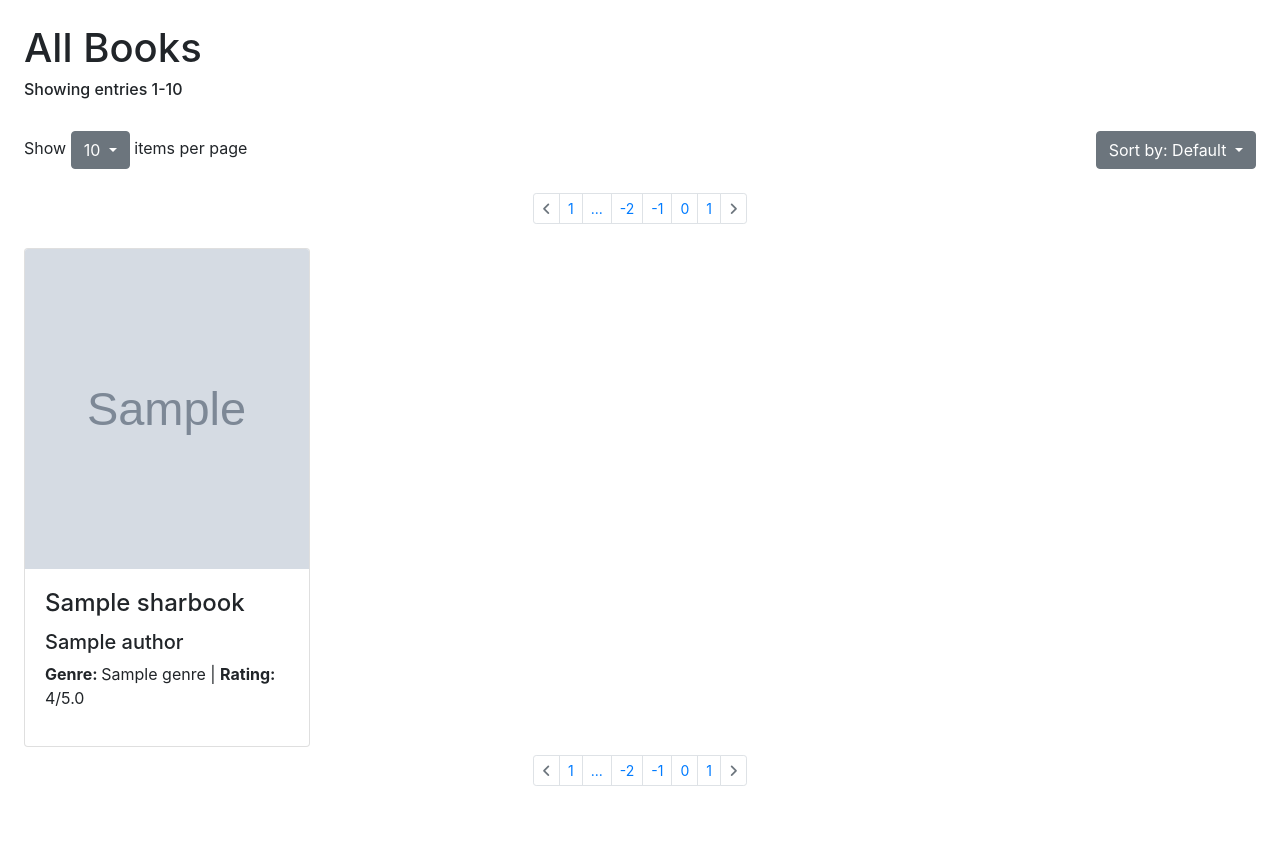
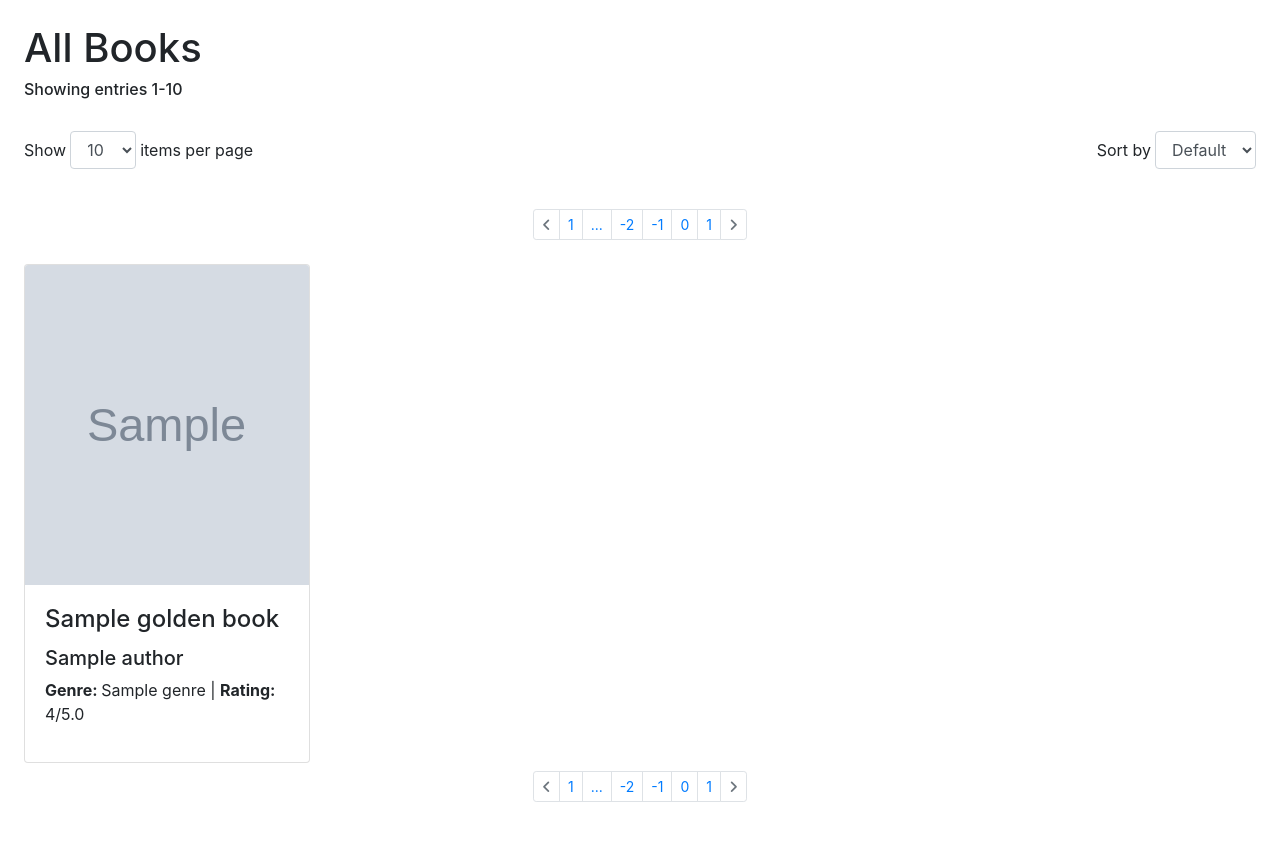
Before and after one commit to valerium-dev/bookworm-db, a Flask app: page /books in a window 1280 px wide. Shown: the part 70-912 px from the top of the page. Before the commit the page ends 856 px from the top, so only its background shows below. Run offline with Flask 2, Linux system fonts and the light colour scheme; grey boxes marked "Sample" are stand-in pictures; a database or web service that is not in the repository returns one stand-in record (values such as "Sample title"); some libraries are stand-ins or nearby versions.

Commit message:
Sorting for books is done

```diff
--- a/app.py
+++ b/app.py
@@ -1,4 +1,4 @@
-from flask import Flask, render_template, redirect, url_for, request
+from flask import Flask, render_template, url_for, request, redirect
 from pymongo import MongoClient
 import os
 from bson.objectid import ObjectId
@@ -10,9 +10,9 @@ atlas_user = os.getenv("ATLAS_USER")
 atlas_pwd = os.getenv("ATLAS_PASSWD")
 mongo = MongoClient(
     f'mongodb+srv://{atlas_user}:{atlas_pwd}@cluster0.rh1w0.mongodb.net/book_worm_database?retryWrites=true&w=majority')
-books_collection = mongo.book_worm_database.SharBooks
-authors_collection = mongo.book_worm_database.SharAuthorsv2
-publishers_collection = mongo.book_worm_database.SharPub
+books_collection = mongo.book_worm_database.Golden_Books
+authors_collection = mongo.book_worm_database.Golden_Authors
+publishers_collection = mongo.book_worm_database.Golden_Publishers
 
 
 @app.route('/')
@@ -41,7 +41,8 @@ def books():
             temp['rating'] = book['rating']
             temp['thumbnail_url'] = book['thumbnail']
             book_list.append(temp)
-        return render_template('books.html', books=book_list, pageNumber=0, perPage=10, numPages=num_pages)
+        return render_template('books.html', books=book_list, pageNumber=0, perPage=10, numPages=num_pages,
+                               sortType=None)
     else:
         page_number = int(page_number)
         per_page = int(per_page)
@@ -53,10 +54,51 @@ def books():
             temp['title'] = book['title']
             temp['authors'] = book['authors']
             temp['genre'] = book['genre']
+            temp['rating'] = book['rating']
             temp['thumbnail_url'] = book['thumbnail']
             book_list.append(temp)
         return render_template('books.html', books=book_list, pageNumber=page_number, perPage=per_page,
-                               numPages=num_pages)
+                               numPages=num_pages, sortType=None)
+
+
+@app.route('/books', methods=['POST'])
+def books_form_submit():
+    form_values = request.form
+    per_page = int(form_values['perPage'])
+
+    try:
+        page_number = int(form_values['pageNumber'])
+    except KeyError:
+        page_number = 0
+
+    num_pages = books_collection.estimated_document_count() // per_page
+    sort_type = form_values['sort-type'] if form_values['sort-type'] != 'Default' else None
+
+    book_list = []
+    if sort_type is not None:
+        for book in books_collection.find().sort(sort_type).skip(page_number * per_page).limit(per_page):
+            temp = dict()
+            temp['_id'] = book['_id']
+            temp['title'] = book['title']
+            temp['authors'] = book['authors']
+            temp['genre'] = book['genre']
+            temp['rating'] = book['rating']
+            temp['thumbnail_url'] = book['thumbnail']
+            book_list.append(temp)
+        return render_template('books.html', books=book_list, pageNumber=page_number, perPage=per_page,
+                               numPages=num_pages, sortType=sort_type)
+    else:
+        for book in books_collection.find().skip(page_number * per_page).limit(per_page):
+            temp = dict()
+            temp['_id'] = book['_id']
+            temp['title'] = book['title']
+            temp['authors'] = book['authors']
+            temp['genre'] = book['genre']
+            temp['rating'] = book['rating']
+            temp['thumbnail_url'] = book['thumbnail']
+            book_list.append(temp)
+        return render_template('books.html', books=book_list, pageNumber=page_number, perPage=per_page,
+                               numPages=num_pages, sortType=sort_type)
 
 
 @app.route('/books/<string:book_id>')
@@ -109,7 +151,6 @@ def author_instance(author_id):
     return render_template('author-instance.html', author=author)
 
 
-
 @app.route('/publishers', methods=['GET'])
 def publishers():
     page_number = request.args.get('pageNumber')
--- a/templates/books.html
+++ b/templates/books.html
@@ -11,44 +11,57 @@
 </style>
 {% endblock %}
 {% block body %}
+    <form action="/books" method="post" id="page-controls"></form>
     <div class="container-fluid p-4">
         <h1>All Books</h1>
         <h6 id="entriesText">Showing entries {{ pageNumber * perPage + 1 }}-{{ pageNumber * perPage + perPage }}</h6>
     </div>
     <div class="container-fluid d-flex pl-4 pr-4">
-        <div class="dropdown mr-auto">
+        <div class="form-group form-inline mr-auto">
             Show
-            <button class="btn btn-secondary dropdown-toggle" type="button" data-toggle="dropdown">{{ perPage }}
-            <span class="caret"></span></button>
-            <div class="dropdown-menu">
+            <select class="form-control mr-1 ml-1" id="perPage" name="perPage" form="page-controls" onchange="this.form.submit()">
                 {% if perPage == 10 %}
-                    <a class="dropdown-item active" href="/books?pageNumber={{ pageNumber }}&perPage=10">10</a>
+                    <option selected="selected" value="10">10</option>
                 {% else %}
-                    <a class="dropdown-item" href="/books?pageNumber={{ pageNumber }}&perPage=10">10</a>
+                    <option value="10">10</option>
                 {% endif %}
                 {% if perPage == 25 %}
-                    <a class="dropdown-item active" href="/books?pageNumber={{ pageNumber }}&perPage=25">25</a>
+                    <option selected="selected" value="25">25</option>
                 {% else %}
-                    <a class="dropdown-item" href="/books?pageNumber={{ pageNumber }}&perPage=25">25</a>
+                    <option value="25">25</option>
                 {% endif %}
                 {% if perPage == 50 %}
-                    <a class="dropdown-item active" href="/books?pageNumber={{ pageNumber }}&perPage=50">50</a>
+                    <option selected="selected" value="50">50</option>
                 {% else %}
-                    <a class="dropdown-item" href="/books?pageNumber={{ pageNumber }}&perPage=50">50</a>
+                    <option value="50">50</option>
                 {% endif %}
-            </div>
+            </select>
             items per page
         </div>
-        <div class="dropdown ml-auto">
-            <button class="btn btn-secondary dropdown-toggle" type="button" data-toggle="dropdown">Sort by: Default
-            <span class="caret"></span></button>
-            <div class="dropdown-menu">
-                <a class="dropdown-item active" href="/books">Default</a>
-                <a class="dropdown-item" href="#">Title</a>
-                <a class="dropdown-item" href="#">Author</a>
-                <a class="dropdown-item" href="#">Genre</a>
-                <a class="dropdown-item" href="#">Rating</a>
-            </div>
+        <div class="form-group form-inline">
+            <label for="sort-types">Sort by</label>
+            <select class="form-control ml-1" id="sort-types" name="sort-type" form="page-controls" onchange="this.form.submit()">
+                {% if sortType == None %}
+                    <option selected="selected">Default</option>
+                {% else %}
+                    <option>Default</option>
+                {% endif %}
+                {% if sortType == 'title' %}
+                    <option selected="selected" value="title">Title</option>
+                {% else %}
+                    <option value="title">Title</option>
+                {% endif %}
+                {% if sortType == 'genre' %}
+                    <option selected="selected" value="genre">Genre</option>
+                {% else %}
+                    <option value="genre">Genre</option>
+                {% endif %}
+                {% if sortType == 'rating' %}
+                    <option selected="selected" value="rating">Rating</option>
+                {% else %}
+                    <option value="rating">Rating</option>
+                {% endif %}
+            </select>
         </div>
     </div>
     <div class="container-fluid p-4">
@@ -58,15 +71,17 @@
                     <li class="page-item disabled"><a class="page-link" id="prevPage" href="#"><i class="fas fa-angle-left"></i></a></li>
                 {% else %}
                     <li class="page-item">
-                        <a class="page-link" id="prevPage" href="/books?pageNumber={{ pageNumber - 1 }}&perPage={{ perPage }}">
-                            <i class="fas fa-angle-left"></i>
-                        </a>
+                        <button class="page-link" type="submit" name="pageNumber" form="page-controls" value="{{ pageNumber - 1 }}" onclick="this.form.submit()">
+                            <span class="fas fa-angle-left"></span>
+                        </button>
                     </li>
                 {% endif %}
 
                 {% for p in range(0, 4) if not p > numPages %}
                     <li class="page-item">
-                        <a class="page-link" href="/books?pageNumber={{ p }}&perPage={{ perPage }}">{{ p + 1 }}</a>
+                        <button class="page-link" type="submit" name="pageNumber" form="page-controls" value="{{ p }}" onclick="this.form.submit()">
+                            {{ p + 1 }}
+                        </button>
                     </li>
                 {% endfor %}
 
@@ -76,7 +91,9 @@
 
                 {% if pageNumber > 3 and pageNumber < numPages - 3 %}
                     <li class="page-item">
-                        <a class="page-link" href="/books?pageNumber={{ pageNumber }}&perPage={{ perPage }}">{{ pageNumber + 1 }}</a>
+                        <button class="page-link" type="submit" name="pageNumber" form="page-controls" value="{{ pageNumber }}" onclick="this.form.submit()">
+                            {{ pageNumber + 1 }}
+                        </button>
                     </li>
                     <li class="page-item">
                         <a class="page-link" href="">...</a>
@@ -86,11 +103,15 @@
                 {% for p in range(numPages - 3, numPages + 1) if not p > numPages %}
                     {% if not loop.last %}
                         <li class="page-item">
-                            <a class="page-link" href="/books?pageNumber={{ p }}&perPage={{ perPage }}">{{ p + 1 }}</a>
+                            <button class="page-link" type="submit" name="pageNumber" form="page-controls" value="{{ p }}" onclick="this.form.submit()">
+                                {{ p + 1 }}
+                            </button>
                         </li>
                     {% else %}
                         <li class="page-item">
-                            <a class="page-link" id="lastPageBtn" href="/books?pageNumber={{ p }}&perPage={{ perPage }}">{{ p + 1 }}</a>
+                            <button class="page-link" type="submit" name="pageNumber" id="lastPageBtn" form="page-controls" value="{{ p }}" onclick="this.form.submit()">
+                                {{ p + 1 }}
+                            </button>
                         </li>
                     {% endif %}
                 {% endfor %}
@@ -99,9 +120,9 @@
                     <li class="page-item disabled"><a class="page-link" id="nextPage" href="#"><i class="fas fa-angle-right"></i></a></li>
                 {% else %}
                     <li class="page-item">
-                        <a class="page-link" id="nextPage" href="/books?pageNumber={{ pageNumber + 1 }}&perPage={{ perPage }}">
-                            <i class="fas fa-angle-right"></i>
-                        </a>
+                        <button class="page-link" type="submit" name="pageNumber" form="page-controls" value="{{ pageNumber + 1 }}" onclick="this.form.submit()">
+                            <span class="fas fa-angle-right"></span>
+                        </button>
                     </li>
                 {% endif %}
             </ul>
@@ -109,7 +130,7 @@
         <div class="row">
             {% for book in books %}
                 <div class="col-md-6 col-lg-4 col-xl-3 py-2">
-                    <div class="card h-100">
+                    <div class="card h-100 test-book-item">
                         <img class="card-img-top" src="{{ book['thumbnail_url'] }}" alt="">
                         <div class="card-body">
                             <h4 class="card-title">{{ book['title'] }}</h4>
@@ -135,20 +156,22 @@
             {% endfor %}
         </div>
         <div class="row justify-content-center">
-          <ul class="pagination justify-content-center pagination-sm">
+          <ul class="pagination pagination-sm mx-auto">
                 {% if pageNumber == 0 %}
-                <li class="page-item disabled"><a class="page-link" href="#"><i class="fas fa-angle-left"></i></a></li>
+                    <li class="page-item disabled"><a class="page-link" id="prevPage" href="#"><i class="fas fa-angle-left"></i></a></li>
                 {% else %}
                     <li class="page-item">
-                    <a class="page-link" href="/books?pageNumber={{ pageNumber - 1 }}&perPage={{ perPage }}">
-                        <i class="fas fa-angle-left"></i>
-                    </a>
+                        <button class="page-link" type="submit" name="pageNumber" form="page-controls" value="{{ pageNumber - 1 }}" onclick="this.form.submit()">
+                            <span class="fas fa-angle-left"></span>
+                        </button>
                     </li>
                 {% endif %}
 
                 {% for p in range(0, 4) if not p > numPages %}
                     <li class="page-item">
-                  <a class="page-link" href="/books?pageNumber={{ p }}&perPage={{ perPage }}">{{ p + 1 }}</a>
+                        <button class="page-link" type="submit" name="pageNumber" form="page-controls" value="{{ p }}" onclick="this.form.submit()">
+                            {{ p + 1 }}
+                        </button>
                     </li>
                 {% endfor %}
 
@@ -158,7 +181,9 @@
 
                 {% if pageNumber > 3 and pageNumber < numPages - 3 %}
                     <li class="page-item">
-                    <a class="page-link" href="/books?pageNumber={{ pageNumber }}&perPage={{ perPage }}">{{ pageNumber + 1 }}</a>
+                        <button class="page-link" type="submit" name="pageNumber" form="page-controls" value="{{ pageNumber }}" onclick="this.form.submit()">
+                            {{ pageNumber + 1 }}
+                        </button>
                     </li>
                     <li class="page-item">
                         <a class="page-link" href="">...</a>
@@ -166,18 +191,28 @@
                 {% endif %}
 
                 {% for p in range(numPages - 3, numPages + 1) if not p > numPages %}
+                    {% if not loop.last %}
                         <li class="page-item">
-                  <a class="page-link" href="/books?pageNumber={{ p }}&perPage={{ perPage }}">{{ p + 1 }}</a>
+                            <button class="page-link" type="submit" name="pageNumber" form="page-controls" value="{{ p }}" onclick="this.form.submit()">
+                                {{ p + 1 }}
+                            </button>
                         </li>
+                    {% else %}
+                        <li class="page-item">
+                            <button class="page-link" type="submit" name="pageNumber" id="lastPageBtn" form="page-controls" value="{{ p }}" onclick="this.form.submit()">
+                                {{ p + 1 }}
+                            </button>
+                        </li>
+                    {% endif %}
                 {% endfor %}
 
                 {% if pageNumber == numPages %}
-                <li class="page-item disabled"><a class="page-link" href="#"><i class="fas fa-angle-right"></i></a></li>
+                    <li class="page-item disabled"><a class="page-link" id="nextPage" href="#"><i class="fas fa-angle-right"></i></a></li>
                 {% else %}
                     <li class="page-item">
-                    <a class="page-link" href="/books?pageNumber={{ pageNumber + 1 }}&perPage={{ perPage }}">
-                        <i class="fas fa-angle-right"></i>
-                    </a>
+                        <button class="page-link" type="submit" name="pageNumber" form="page-controls" value="{{ pageNumber + 1 }}" onclick="this.form.submit()">
+                            <span class="fas fa-angle-right"></span>
+                        </button>
                     </li>
                 {% endif %}
             </ul>
```
Also changed, not shown: templates/authors.html (+15 -10 lines), templates/publishers.html (+15 -10 lines). Lines whose indentation alone changed are shown as unchanged.
